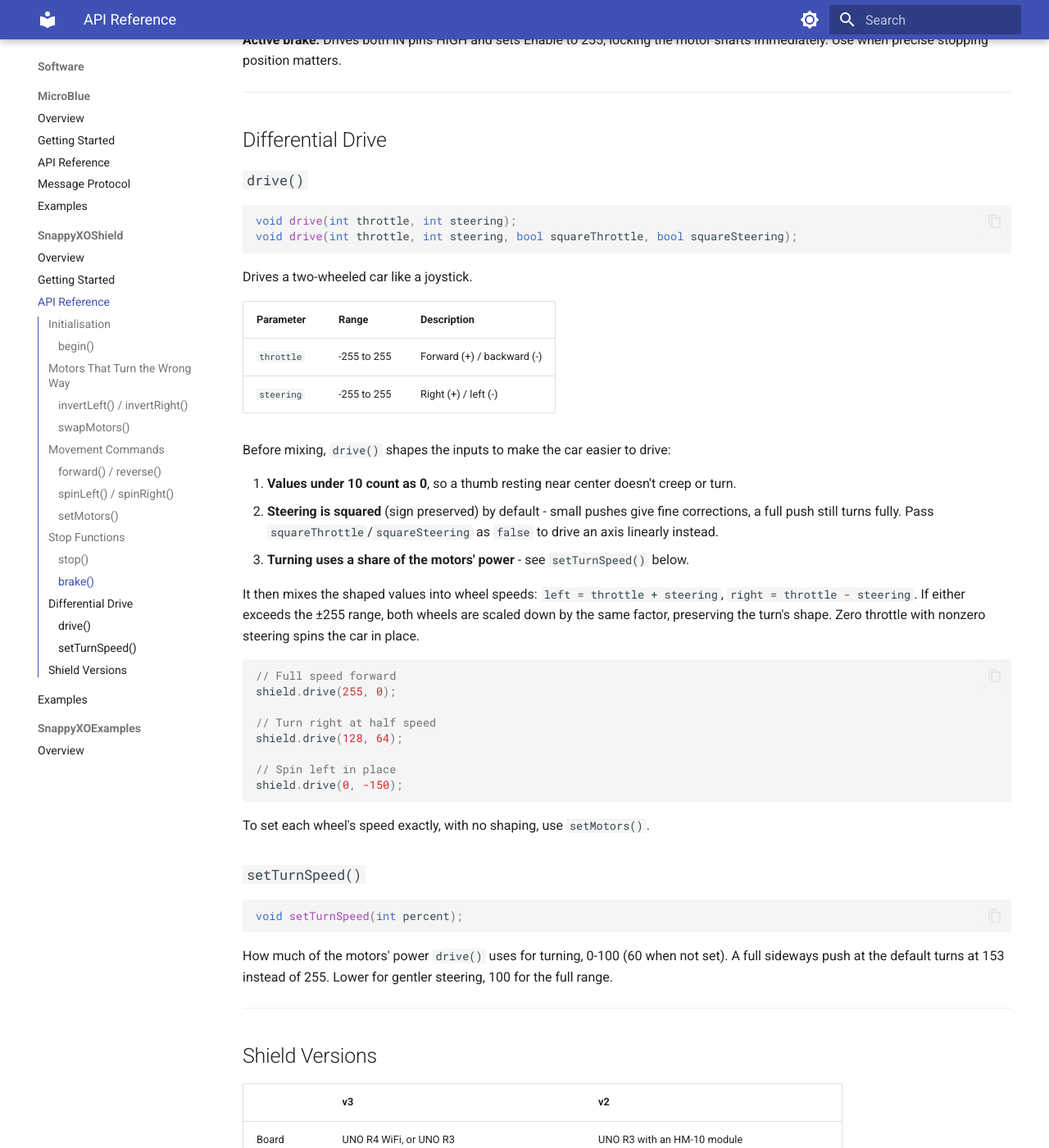
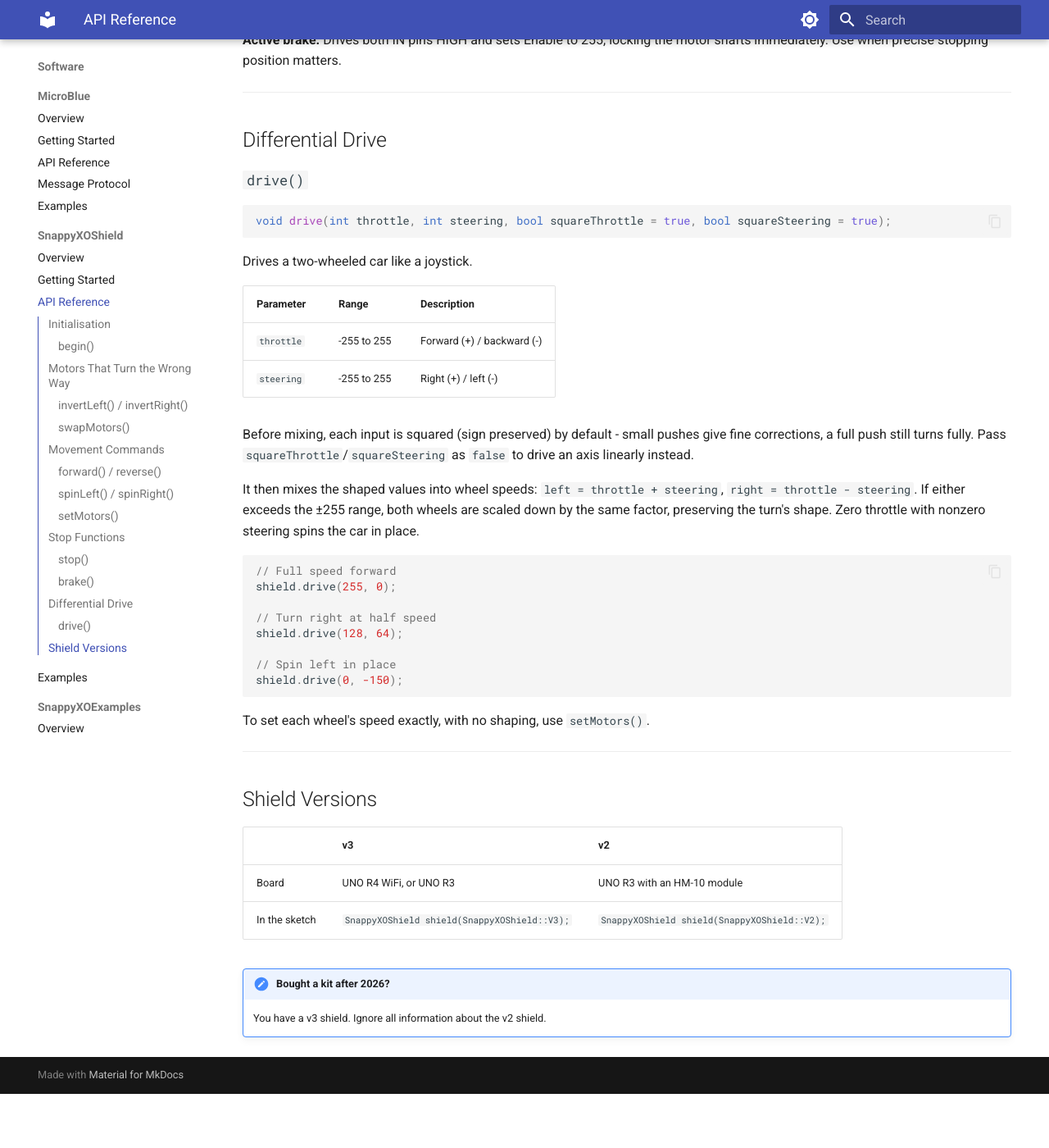
Before and after one commit to samar-01/docs, an MkDocs documentation site: the page built from docs/software/snappyxoshield/api-reference.md, in a window 1280 px wide and 1400 px high, scrolled down 2152 px. Shown: the whole window at 82% size. Built offline with MkDocs 1.6.1 and Material for MkDocs 9.7.7, drawn with Linux system fonts in a browser that asks for light colours; comment, search, counter and statistics services are not loaded; after the commit the page ends 3486 px from its top, so only the background shows below that.

Commit message:
proper 0.3

````diff
--- a/docs/software/snappyxoshield/api-reference.md
+++ b/docs/software/snappyxoshield/api-reference.md
@@ -104,8 +104,7 @@
 ### `drive()`
 
 ```cpp
-void drive(int throttle, int steering);
-void drive(int throttle, int steering, bool squareThrottle, bool squareSteering);
+void drive(int throttle, int steering, bool squareThrottle = true, bool squareSteering = true);
 ```
 
 Drives a two-wheeled car like a joystick.
@@ -115,11 +114,7 @@
 | `throttle` | -255 to 255 | Forward (+) / backward (-) |
 | `steering` | -255 to 255 | Right (+) / left (-) |
 
-Before mixing, `drive()` shapes the inputs to make the car easier to drive:
-
-1. **Values under 10 count as 0**, so a thumb resting near center doesn't creep or turn.
-2. **Steering is squared** (sign preserved) by default - small pushes give fine corrections, a full push still turns fully. Pass `squareThrottle`/`squareSteering` as `false` to drive an axis linearly instead.
-3. **Turning uses a share of the motors' power** - see `setTurnSpeed()` below.
+Before mixing, each input is squared (sign preserved) by default - small pushes give fine corrections, a full push still turns fully. Pass `squareThrottle`/`squareSteering` as `false` to drive an axis linearly instead.
 
 It then mixes the shaped values into wheel speeds: `left = throttle + steering`, `right = throttle - steering`. If either exceeds the ±255 range, both wheels are scaled down by the same factor, preserving the turn's shape. Zero throttle with nonzero steering spins the car in place.
 
@@ -136,14 +131,6 @@
 
 To set each wheel's speed exactly, with no shaping, use `setMotors()`.
 
-### `setTurnSpeed()`
-
-```cpp
-void setTurnSpeed(int percent);
-```
-
-How much of the motors' power `drive()` uses for turning, 0-100 (60 when not set). A full sideways push at the default turns at 153 instead of 255. Lower for gentler steering, 100 for the full range.
-
 ---
 
 ## Shield Versions
````
Also changed, not shown: docs/software/snappyxoshield/getting-started.md (+1 -1 lines), docs/software/snappyxoshield/index.md (+1 -1 lines).
